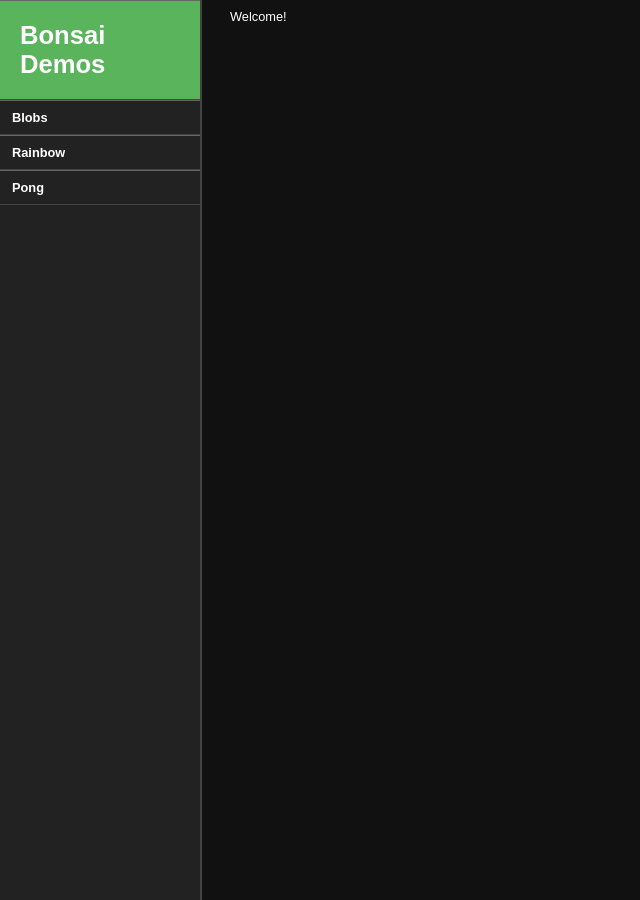
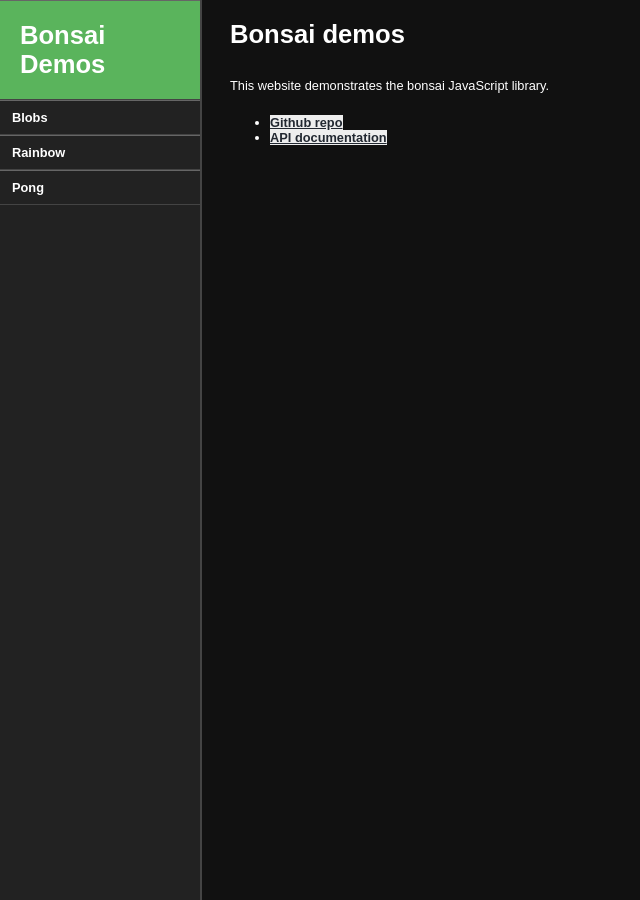
Before and after one commit to uxebu/bonsai-demos, a Jekyll site: the page built from index.md, in a window 1280 px wide. Shown: the whole page, without its empty margins (0-640 px from the left). Built offline with Jekyll 4.4.1, drawn with Linux system fonts in a browser that asks for light colours.

Commit message:
Improve intro

```diff
--- a/index.md
+++ b/index.md
@@ -3,4 +3,9 @@ title: Home
 layout: demo
 ---
 
-Welcome!
+# Bonsai demos
+
+This website demonstrates the bonsai JavaScript library.
+
+ * [Github repo](https://github.com/uxebu/bonsai)
+ * [API documentation](http://docs.bonsaijs.org)
```
